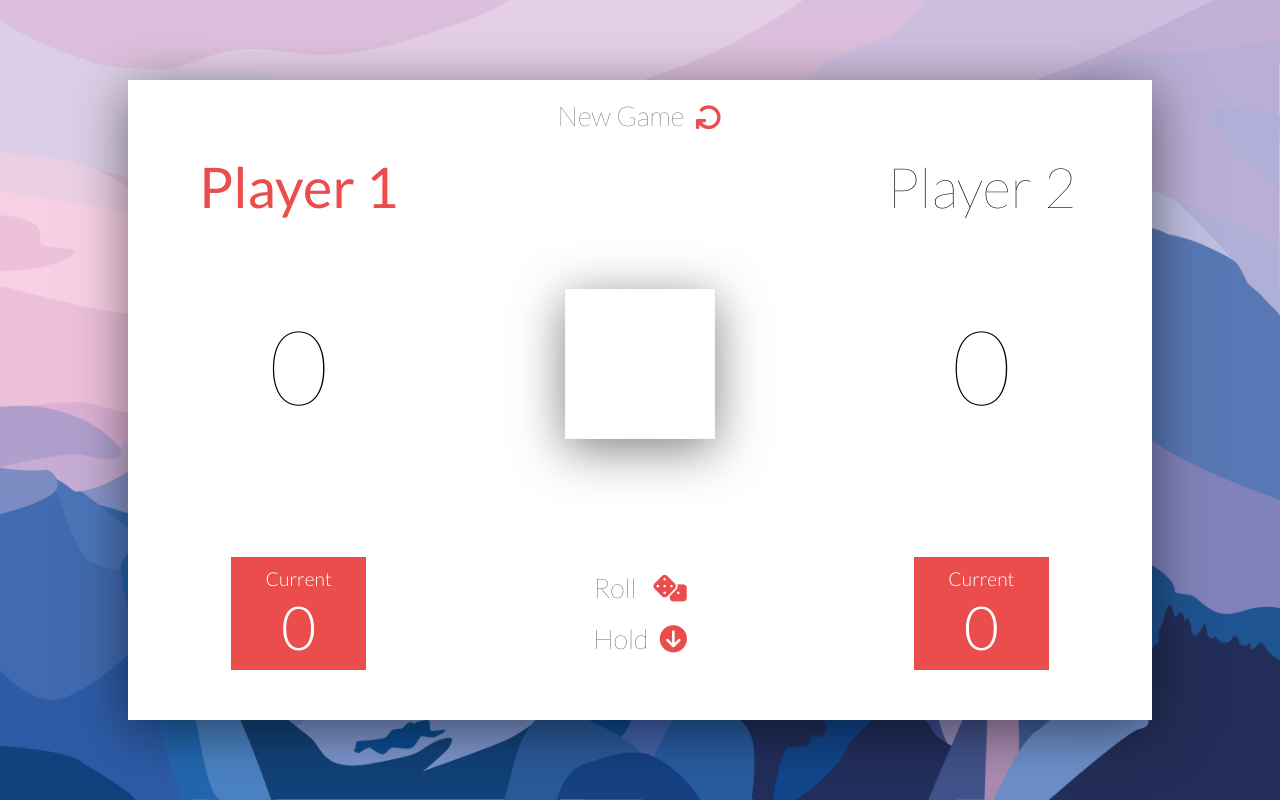
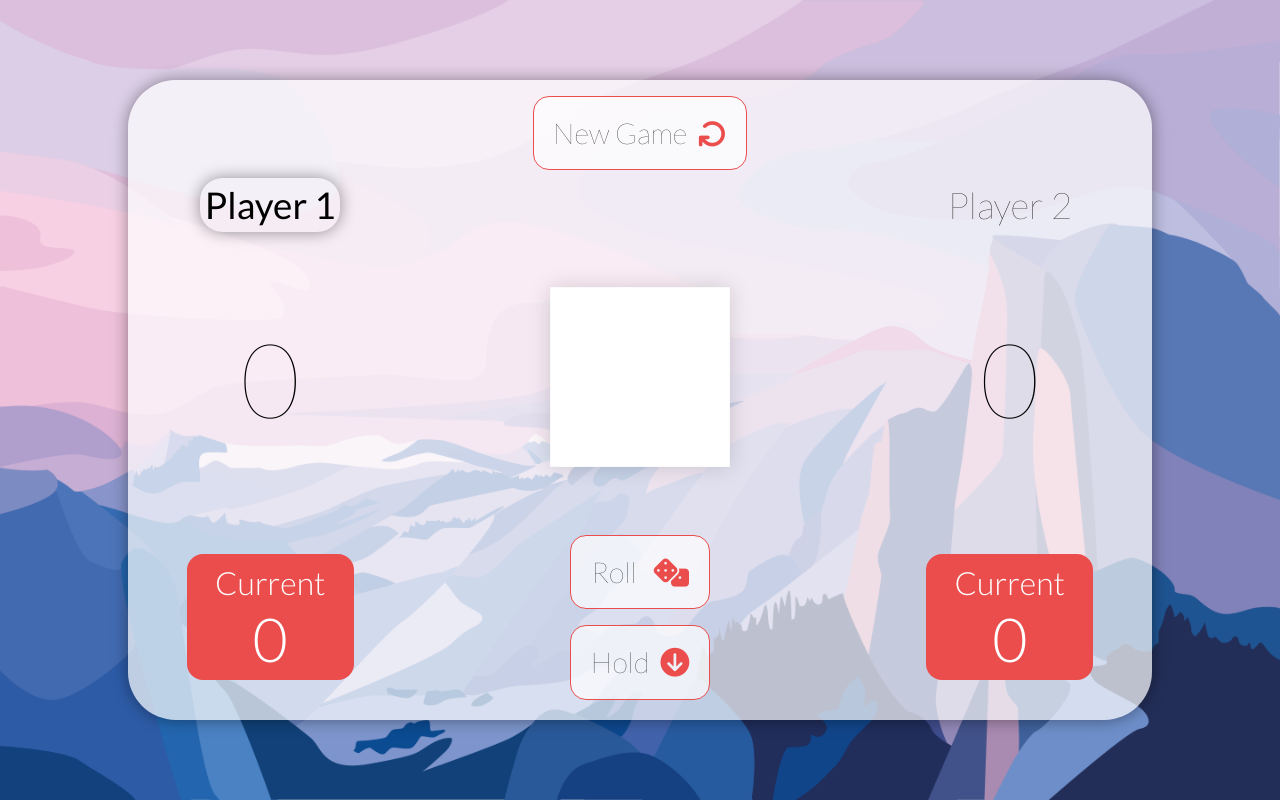
Before and after one commit to Teraln/Dice_Vuoll, a plain HTML site: page index.html in a window 1280 px wide. Drawn offline with nearby package versions, Linux system fonts and the light colour scheme.

Commit message:
Querries and General CSS

```diff
--- a/scss/_queries.scss
+++ b/scss/_queries.scss
@@ -1,25 +1,48 @@
 /*Landscape*/
 
 /* Extra small devices (landscape phones, 575 and down) */
-@media (max-width: 575px) and (orientation: landscape) {}
+@media (max-width: 575px) and (orientation: landscape) {
+    html {
+        font-size: 5px;
+    }
+}
 
 /* Small devices (landscape phones, 576px and up) */
-@media (min-width: 576px) and (max-width: 768px) and (orientation: landscape) {}
+@media (min-width: 576px) and (max-width: 768px) and (orientation: landscape) {
+    html {
+        font-size: 7px;
+    }
+}
 
 /* Medium devices (tablets, 768px and up) */
 @media (min-width: 769px) and (max-width: 992px) and (orientation: landscape) {
+    html {
+        font-size: 8px;
+    }
 }
 
 
 /*Portrait*/
 
-@media (max-width: 340px) {}
+@media (max-width: 340px) {
+    html {
+        font-size: 7px;
+    }
+}
 
 /* Extra small devices (portrait phones, less than 576px) */
-@media (min-width: 341px) and (max-width: 575px) and (orientation: portrait) {}
+@media (min-width: 341px) and (max-width: 575px) and (orientation: portrait) {
+    html {
+        font-size: 8px;
+    }
+}
 
 /* Small devices (landscape phones, 576px and up) */
-@media (min-width: 576px) and (max-width: 768px) and (orientation: portrait) {}
+@media (min-width: 576px) and (max-width: 768px) and (orientation: portrait) {
+    html {
+        font-size: 14px;
+    }
+}
 
 /* Medium devices (tablets, 768px and up) */
 @media (min-width: 769px) and (max-width: 992px) and (orientation: portrait) {}
--- a/scss/_variables.scss
+++ b/scss/_variables.scss
@@ -2,7 +2,7 @@
 $red-box: rgb(235, 77, 77);
 $light-text: rgb(255, 255, 255);
 $dark-text: #555;
-$shadow: 0px 10px 50px rgba(0, 0, 0, 0.5);
+$shadow: 0 0 1rem rgba(0, 0, 0, 0.4);
 
 @mixin fill-parent($percentage) {
     width: $percentage;
@@ -40,4 +40,9 @@ $shadow: 0px 10px 50px rgba(0, 0, 0, 0.5);
     font-weight: 100;
     outline: none;
     cursor: pointer;
+    font-size: 1.8rem;
+    background-color: rgba(255, 255, 255, 0.7);
+    border-radius: 1rem;
+    border: solid 1px $red-box;
+    padding: 1.2rem;
 }
--- a/scss/style.scss
+++ b/scss/style.scss
@@ -22,7 +22,8 @@ body {
     height: 100%;
     margin: auto;
     display: grid;
-    grid-template-columns: 60%;
+    grid-template-columns: 100%;
+    grid-template-rows: 100%;
 
     justify-content: center;
     align-content: center;
@@ -30,18 +31,21 @@ body {
 
 .app {
     box-shadow: $shadow;
-    background-color: #ffffff;
+    background-color: rgba(255, 255, 255, 0.7);
+    border-radius: 3rem;
     height: 80vh;
     width: 80vw;
 
+
     @include position(center, center);
     display: grid;
-    grid-template-columns: 1fr 1fr 1fr;
+    grid-template-columns: 1fr 1.6fr 1fr;
     grid-template-rows: 1fr 1fr 4fr 3fr;
 
 }
 
 .new-game {
+    margin-top: 1rem;
     grid-column-start: span 3;
     @include position(center, center);
 
@@ -63,11 +67,13 @@ body {
 .player-1,
 .player-2 {
     @include position(center, center);
-    font-size: 3.5rem;
+    margin: 0.5rem;
+    font-size: 2.3rem;
 }
 
 .p1-score,
 .p2-score {
+    margin: 1rem;
     @include position(center, center);
     font-size: 6.5rem;
     font-weight: 100;
@@ -88,8 +94,9 @@ body {
     justify-content: center;
 
     img {
-        max-width: 50%;
-        box-shadow: 0px 10px 50px rgba(0, 0, 0, 0.5);
+        max-width: 90%;
+        max-height: 25vh;
+        box-shadow: 0px 0px 20px rgba(0, 0, 0, 0.15);
     }
 }
 
@@ -115,13 +122,15 @@ body {
     background-color: $red-box;
     color: $light-text;
     padding: 3% 10% 2% 10%;
+    margin: 1rem;
+    border-radius: 1rem;
 
     span {
         @include position(center, center);
         font-weight: 300;
 
         &:first-child {
-            font-size: 1.2rem;
+            font-size: 2rem;
         }
 
         &:last-child {
@@ -133,7 +142,6 @@ body {
 .controls {
     @include position(center, center);
     display: inherit;
-
 
     color: $red-box;
 
@@ -175,6 +183,10 @@ body {
 }
 
 .active {
-    color: $red-box !important;
+    background-color: transparent;
+    font-size: 2.3rem;
+    padding: 0.3rem;
+    box-shadow: $shadow;
+    border-radius: 1.4rem;
     font-weight: 500 !important;
 }
```
Also changed, not shown: index.html (+0 -2 lines), scss/style.css, 1 other file.
